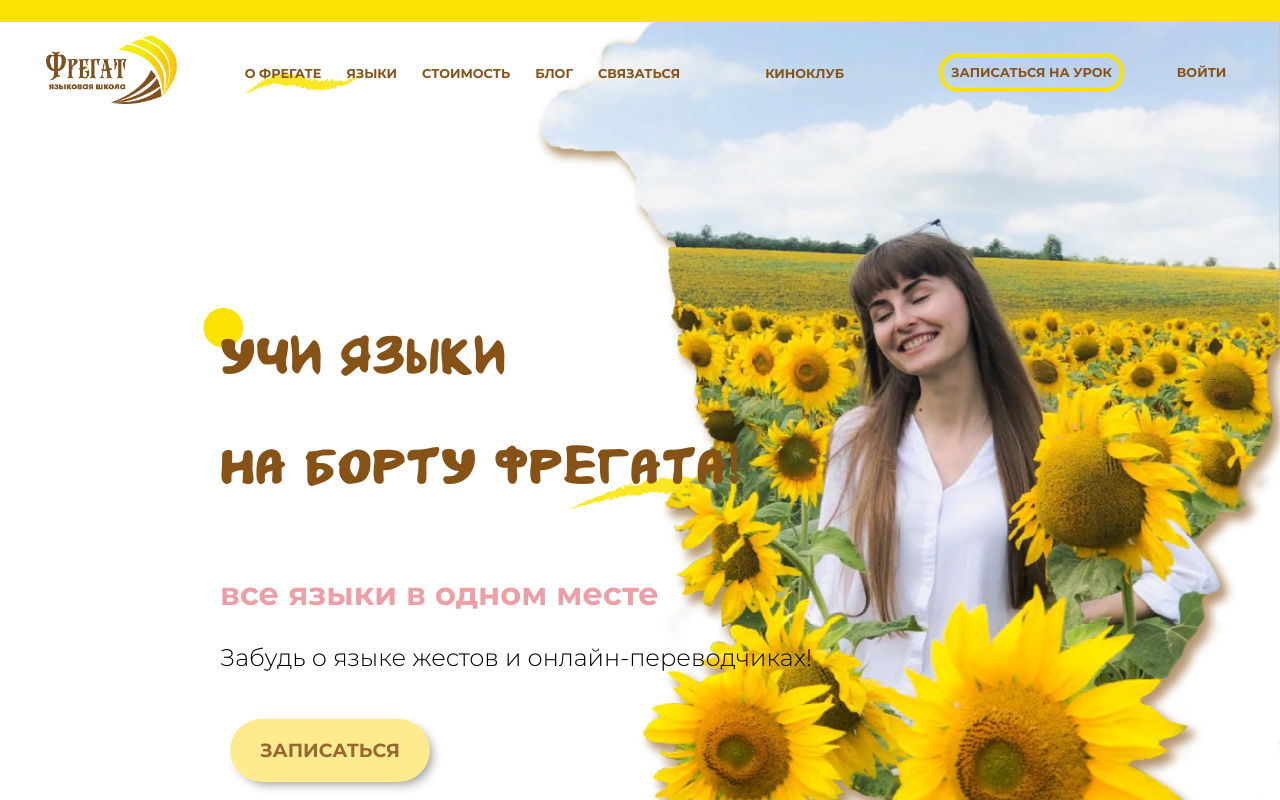
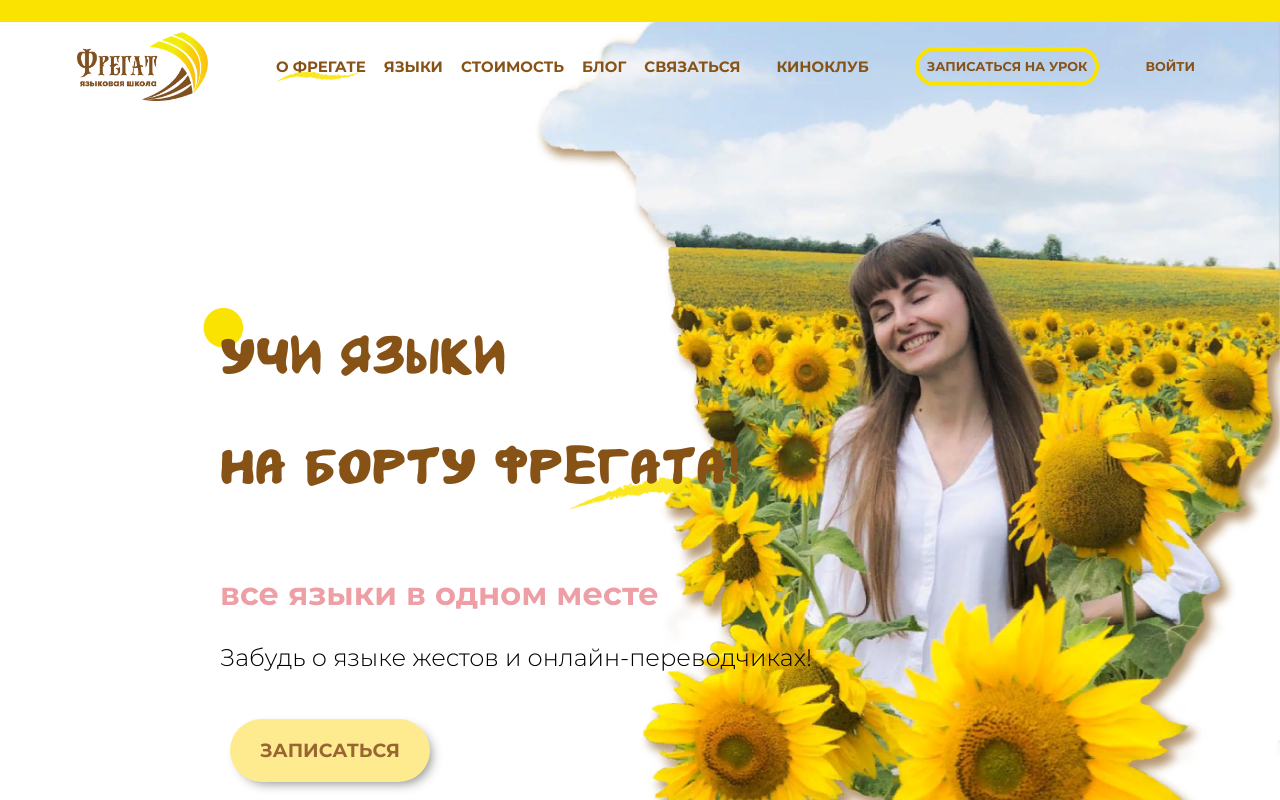
Before and after one commit to Muzhdabaev22/fregatDRF, a React (Vite) app in the folder frontend/: page / in a window 1280 px wide. Shown: the top 800 px of the page. Built offline with nearby package versions, Linux system fonts and the light colour scheme; a web font is replaced by a local one.

Commit message:
navigation update adaptation

```diff
--- a/frontend/src/components/Header/index.jsx
+++ b/frontend/src/components/Header/index.jsx
@@ -3,7 +3,7 @@ import cn from 'classnames'
 import {Link, useLocation} from 'react-router-dom'
 import { getHomeRoute, getLangRoute, getBlogRoute, getCinemaRoute } from '../../lib/routes'
 import logo from '../../assets/images/logo.png'
-// import buttonMobile from '../../assets/images/button-mobile.png'
+import buttonMobile from '../../assets/images/button-mobile.png'
 import line_cinema from '../../assets/images/line-cinema.png'
 import linehover from '../../assets/images/linehover.png'
 import mail from '../../assets/images/mailform.png'
@@ -36,6 +36,9 @@ export const Header = () => {
         return location.pathname === path
     }
 
+    function openbox() {
+        console.log('openbox')
+    }
 
     return (
         <>
@@ -71,9 +74,9 @@ export const Header = () => {
                 <nav className={cn(css.nav, {[css.scrollBackground]: hasBackground})}>
                     <div className={css.mobile_nav}>
                         <Link to={getHomeRoute}><img src={logo} alt='logo' className={css.logo} /></Link>
-                        {/* <div onClick={openbox} className={css.div_btn_mobile} role='button' tabIndex={0}>
+                        <div onClick={openbox} className={css.div_btn_mobile} role='button' tabIndex={0}>
                             <img src={buttonMobile} alt="mobile menu button" className={css.button_mobile} />
-                        </div> */}
+                        </div>
                     </div>
                     <ul className={css.nav_list}>
                         <div className={css.linehover_block}>
--- a/frontend/src/components/Header/index.module.scss
+++ b/frontend/src/components/Header/index.module.scss
@@ -1,16 +1,14 @@
 @use '../../styles/_vars.scss' as *;
 @use '../../styles/_mixins.scss' as *;
+
 
 .header {
     position: fixed;
     width: 100%;
     z-index: 1000;
 
-    .line_section {
+    .line_header {
         @include line-section;
-    }
-
-    .line_header {
         position: fixed;
         background-color: $yellow-color;
         z-index: -1;
@@ -28,13 +26,43 @@
         display: flex;
         align-items: center;
         justify-content: center;
-        margin-top: 25px;
+        margin-top: 22px;
         z-index: 1001;
+
+        @include laptop {
+            padding: 10px 20px;
+        }
+
+        @include tablet {
+            padding: 0;
+        }
+
+        @include mobile {
+            width: 100%;
+            padding: 0;
+            display: flex;
+            flex-direction: column;
+            align-items: center;
+            position: relative;
+        }
 
         .logo {
             width: 100%;
             max-width: 131px;
             min-width: 90px;
+            display: block;
+
+            @include tablet {
+                display: none;
+            }
+
+            @include mobile {
+                max-width: 100px;
+                min-width: 70px;
+                margin-bottom: 20px;
+                margin-top: 10px;
+                padding-left: 5px;
+            }
         }
 
         .nav_list {
@@ -43,6 +71,23 @@
             padding-left: 68px;
             align-items: center;
 
+            @include laptop {
+                gap: 18px;
+            }
+
+            @include tablet {
+                padding: 10px 5px;
+                gap: 15px;
+            }
+
+            @include mobile {
+                display: none;
+                flex-direction: column;
+                gap: 0;
+                padding: 0;
+                width: 100%;
+            }
+
             .nav_link {
                 color: $brown-font-color;
                 font-size: 1vw;
@@ -50,32 +95,163 @@
                 white-space: nowrap;
                 position: relative;
                 z-index: 999;
+
+                @include laptop {
+                    font-size: 1.17vw;
+                }
+
+                @include tablet {
+                    font-size: 1.7vw;
+                }
+            }
+
+            .block_form_hov {
+                @include tablet {
+                    display: none;
+                }
+            }
+
+            .mobile_link {
+                @include mobile {
+                    display: none;
+                }
             }
 
             // Hover линии с использованием миксина
             .linehover1, .linehover5 {
                 @include hover-line(-14px, 25px, 120px);
+
+                @include laptop {
+                    margin-top: -9px;
+                    height: 12px;
+                    width: 86px;
+                }
+
+                @include tablet {
+                    margin-top: -9px;
+                    height: 12px;
+                    width: 86px;
+                }
+
+                @include mobile {
+                    display: none;
+                }
             }
 
             .linehover2 {
                 @include hover-line(-10px, 15px, 88px, -2px);
+
+                @include laptop {
+                    width: 60px;
+                    height: 12px;
+                }
+
+                @include tablet {
+                    width: 60px;
+                    height: 12px;
+                }
+
+                @include mobile {
+                    display: none;
+                }
             }
 
             .linehover3, .linehover6 {
                 @include hover-line(-12px, 17px, 136px, -2px);
+
+                @include laptop {
+                    margin-top: -9px;
+                    height: 12px;
+                    width: 100px;
+                }
+
+                @include tablet {
+                    margin-top: -9px;
+                    height: 12px;
+                    width: 100px;
+                }
+
+                @include mobile {
+                    display: none;
+                }
             }
 
             .linehover4 {
                 @include hover-line(-9px, 13px, 63px, -1px);
+
+                @include laptop {
+                    margin-top: -8px;
+                    height: 10px;
+                    width: 42px;
+                }
+
+                @include tablet {
+                    margin-top: -8px;
+                    height: 10px;
+                    width: 42px;
+                }
+
+                @include mobile {
+                    display: none;
+                }
             }
 
-            // Упрощенный hover эффект
-            .linehover_block:hover {
-                .linehover1, .linehover2, .linehover3,
-                .linehover4, .linehover5, .linehover6 {
-                    @include linehover-mixin;
+            .linehover_block {
+                &:hover {
+                    .linehover1, .linehover2, .linehover3,
+                    .linehover4, .linehover5, .linehover6 {
+                        @include linehover-mixin;
+                    }
+                }
+
+                @include mobile {
+                    display: block !important;
+                    width: 100% !important;
+                    margin: 0 !important;
+                    padding: 0 !important;
+
+                    li {
+                        text-align: center;
+                        background: #f8f9fa;
+                        padding: 0;
+                        width: 100%;
+                        margin: 0;
+                        border-bottom: none;
+
+                        &:last-child {
+                            border-bottom: none;
+                        }
+                    }
+
+                    .mobile_padding_nav {
+                        padding-top: 0 !important;
+                    }
+
+                    img {
+                        display: none;
+                    }
+
+                    .nav_link {
+                        font-size: 16px;
+                        padding: 18px 0;
+                        display: block !important;
+                        text-decoration: none;
+                        color: $brown-font-color;
+                        font-family: $mns-bold-font;
+                        width: 100% !important;
+                        text-align: center !important;
+                        transition: color 0.15s ease;
+                        letter-spacing: 0.3px;
+
+                        &:hover {
+                            color: #5a4a3a;
+                            background: #f8f9fa;
+                        }
+                    }
                 }
             }
+
+
 
             .active {
                 @include linehover-mixin;
@@ -84,10 +260,29 @@
             .club_padding {
                 margin-left: 60px;
                 margin-right: 60px;
+
+                @include laptop {
+                    margin: 0 18px
+                }
+
+                @include tablet {
+                    margin: 0;
+                }
+
+                @include mobile {
+                    margin: 0;
+                    display: block !important;
+                    width: 100% !important;
+                }
             }
 
             .button_nav_block {
                 margin-left: auto;
+
+                @include mobile {
+                    margin: 20px auto 0;
+                    text-align: center;
+                }
 
                 .button_nav {
                     @include button-base;
@@ -97,12 +292,26 @@
                     padding: 8px;
                     margin-left: 10px;
                     white-space: nowrap;
+
+                    @include tablet {
+                        font-size: 1.7vw;
+                    }
+
+                    @include mobile {
+                        margin: 10px auto;
+                        display: block;
+                    }
                 }
 
                 .entrence {
                     margin-left: 20px;
                     transition: 0.3s;
                     border: none;
+
+                    @include mobile {
+                        margin: 10px auto;
+                        display: block;
+                    }
                 }
             }
 
@@ -194,6 +403,36 @@
                 }
             }
         }
+        .mobile_nav {
+            @include mobile {
+                display: flex;
+                justify-content: space-between;
+                align-items: center;
+                width: 100%;
+                padding: 0 20px;
+            }
+
+            @include tablet {
+                display: none;
+            }
+
+            .div_btn_mobile {
+                display: none;
+
+                @include mobile {
+                    display: block;
+                }
+            }
+        }
+    }
+}
+
+@keyframes shimmer {
+    0% {
+        background-position: -200% 0;
+    }
+    100% {
+        background-position: 200% 0;
     }
 }
 
@@ -346,3 +585,17 @@
 .error {
     @include error-message;
 }
+
+.none {
+    @include tablet {
+        display: none;
+    }
+
+    @include mobile {
+        display: block !important;
+    }
+}
+
+.visible {
+    display: block !important;
+}
--- a/frontend/src/components/OrderItem/index.module.scss
+++ b/frontend/src/components/OrderItem/index.module.scss
@@ -1,3 +1,4 @@
+
 .item {
     display: flex;
     align-items: center;
--- a/frontend/src/styles/_mixins.scss
+++ b/frontend/src/styles/_mixins.scss
@@ -252,3 +252,21 @@
         transform: translateY(4px);
     }
 }
+
+@mixin laptop {
+    @media (min-width: 1024px) and (max-width: 1440px) {
+        @content;
+    }
+}
+
+@mixin tablet {
+    @media (min-width: 600px) and (max-width: 1023px) {
+        @content;
+    }
+}
+
+@mixin mobile {
+    @media (max-width: 599px) {
+        @content;
+    }
+}
```
Also changed, not shown: frontend/src/pages/HomePage/index.module.scss (line endings or trailing spaces), frontend/src/styles/global.scss (line endings or trailing spaces).
